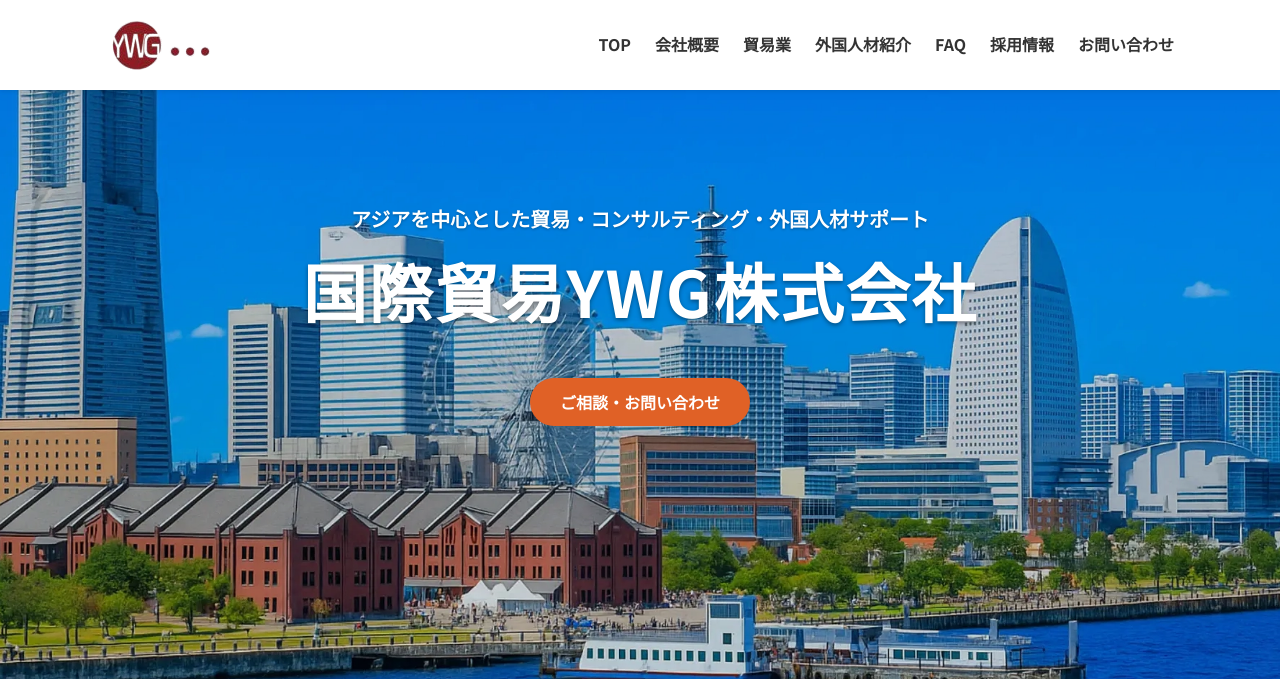
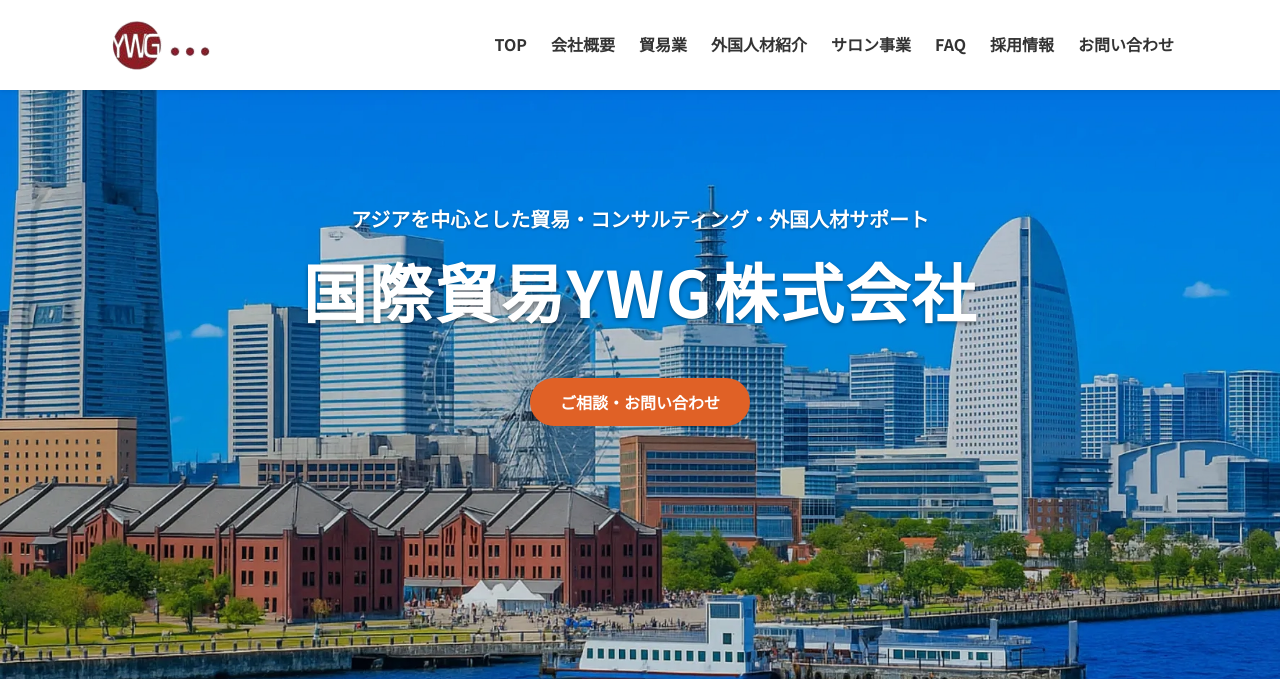
Before and after one commit to ko-nagai-0801/ywg, a PHP site: page / in a window 1280 px wide. Shown: the top 679 px of the page. Run offline with PHP 8.4, Linux system fonts and the light colour scheme.

Commit message:
fixed: TOPページのヘッダー修正

```diff
--- a/includes/top-header.php
+++ b/includes/top-header.php
@@ -14,7 +14,7 @@
         <li><a href="<?= htmlspecialchars($base . 'about/') ?>">会社概要</a></li>
         <li><a href="<?= htmlspecialchars($base . 'trade/') ?>">貿易業</a></li>
         <li><a href="<?= htmlspecialchars($base . 'hr/') ?>">外国人材紹介</a></li>
-        <!-- <li><a href="<?= htmlspecialchars($base . 'salon/') ?>">サロン事業</a></li> -->
+        <li><a href="<?= htmlspecialchars($base . 'salon/') ?>">サロン事業</a></li>
         <li><a href="<?= htmlspecialchars($base . 'faq/') ?>">FAQ</a></li>
         <li><a href="<?= htmlspecialchars($base . 'recruit/') ?>">採用情報</a></li>
         <li><a href="<?= htmlspecialchars($base . 'contact/') ?>">お問い合わせ</a></li>
@@ -32,7 +32,7 @@
       <li class="mobile-nav-items"><a href="<?= htmlspecialchars($base . 'about/') ?>">会社概要</a></li>
       <li class="mobile-nav-items"><a href="<?= htmlspecialchars($base . 'trade/') ?>">貿易業</a></li>
       <li class="mobile-nav-items"><a href="<?= htmlspecialchars($base . 'hr/') ?>">外国人材紹介</a></li>
-      <!-- <li class="mobile-nav-items"><a href="<?= htmlspecialchars($base . 'salon/') ?>">サロン事業</a></li> -->
+      <li class="mobile-nav-items"><a href="<?= htmlspecialchars($base . 'salon/') ?>">サロン事業</a></li>
       <li class="mobile-nav-items"><a href="<?= htmlspecialchars($base . 'faq/') ?>">FAQ</a></li>
       <li class="mobile-nav-items"><a href="<?= htmlspecialchars($base . 'recruit/') ?>">採用情報</a></li>
       <li class="mobile-nav-items"><a href="<?= htmlspecialchars($base . 'contact/') ?>">お問い合わせ</a></li>
```
